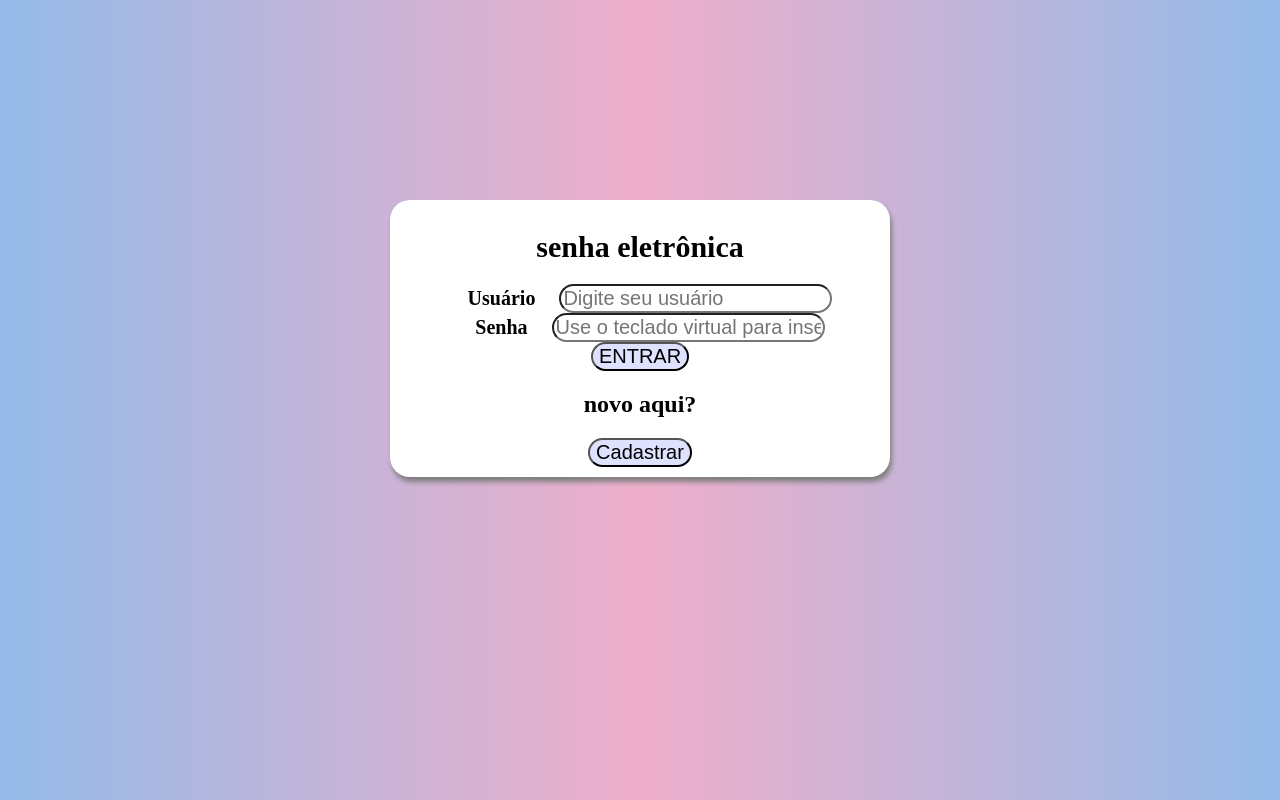
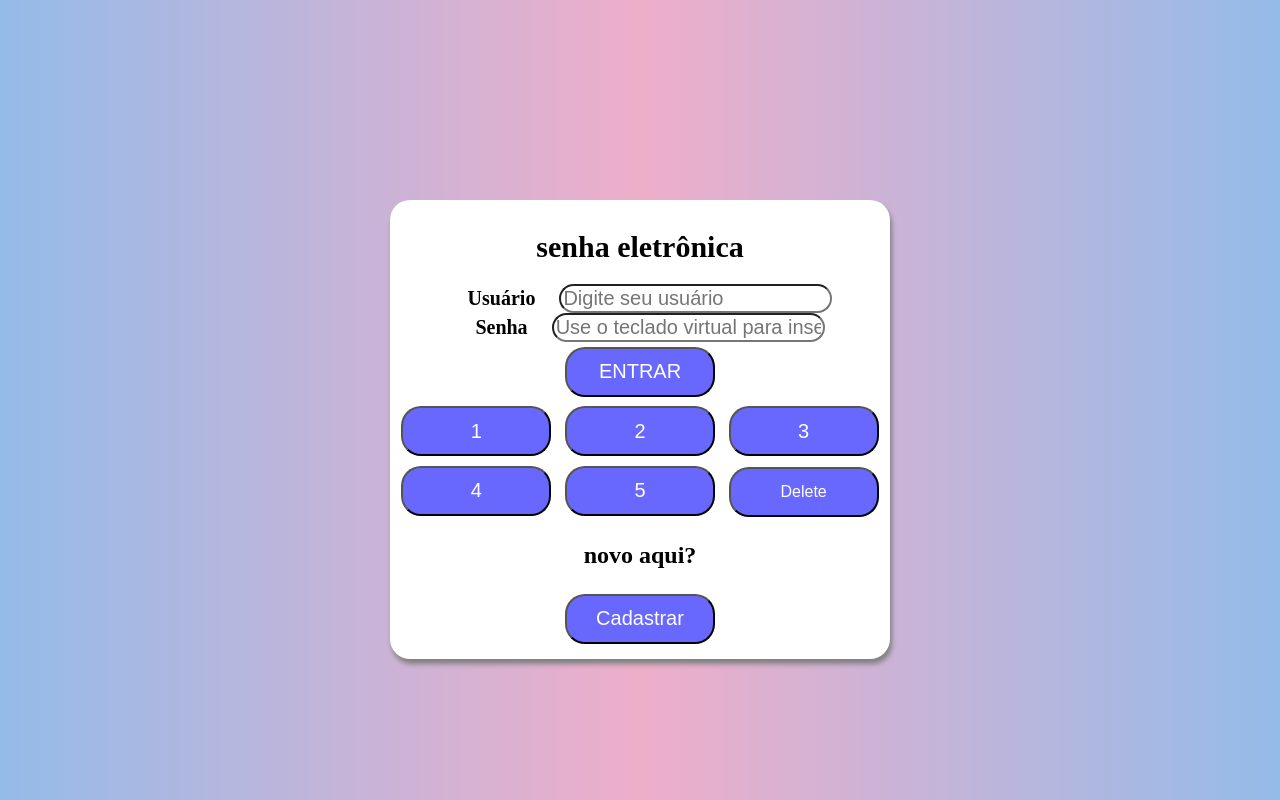
Before and after one commit to Vinicius-da-Cruz-Muller/Virtual-Keyboard, a Flask app: page / in a window 1280 px wide. Run offline with Flask 3, Linux system fonts and the light colour scheme; parts of the project's set-up code (start-up, migrations or seed data) failed here and were passed over.

Commit message:
teclado virtual

```diff
--- /dev/null
+++ b/project/script/app.js
@@ -0,0 +1,22 @@
+const buttons = document.querySelectorAll('.btn');
+// const textarea = document.querySelector('textarea')
+const senhaInput = document.getElementById('senha');
+
+const delete_btn = document.querySelector('.delete');
+let passwordChars = [];
+
+buttons.forEach(btn =>{
+    btn.addEventListener('click', ()=>{
+        passwordChars.push(btn.innerText);
+        senhaInput.value = passwordChars.join('');
+        console.log(passwordChars)
+    });
+});
+
+delete_btn.addEventListener('click', () =>{
+    if (passwordChars.length > 0){
+        passwordChars.pop()
+        senhaInput.value = passwordChars.join('');
+    }
+
+});
--- a/project/static/home.css
+++ b/project/static/home.css
@@ -53,9 +53,30 @@ input:focus{
 button{
     font-size: 20px;
     border-radius: 20px;
-    background-color: #DEE2FF;
+    background-color: rgb(104, 104, 255);
+    display: inline-block;
+    padding: .5rem 1rem;
+    margin: .3rem;
+    color: white;
+    width: 150px;
+    height: 50px;
 }
 
 button:hover{
     background-color: #FEEAFA;
 }
+
+.keyboard{
+    display: flex;
+    flex-direction: column;
+    align-items: center;
+}
+
+.delete{
+    font-size: 1rem;
+    width: 150px;
+}
+
+.textarea {
+    display: none;
+  }
--- a/project/templates/login.html
+++ b/project/templates/login.html
@@ -5,6 +5,7 @@
     <meta name="viewport" content="width=device-width, initial-scale=1.0">
     <title>HOME</title>
     <link rel="stylesheet" href="../static/home.css">
+    <script src="../script/app.js" defer></script>
 </head>
 <body>
     <div id="form">
@@ -17,7 +18,23 @@
                 <label for="senha" id="senha">Senha</label>
                 <input type="password" name="senha" id="senha" required placeholder="Use o teclado virtual para inserir sua senha!"><br>
                 <button type="submit" id="btn_login">ENTRAR</button>
+                <div class = "container">
+                    <div class="keyboard">
+                        <div class="row">
+                            <button class = "btn">1</button>
+                            <button class = "btn">2</button>
+                            <button class = "btn">3</button>
+
+                        </div>
+                        <div class="row">
+                            <button class = "btn">4</button>
+                            <button class = "btn">5</button>
+                            <button class = "delete">Delete</button>
+                        </div>
+                    </div>
+                </div>
             </form>
+
         <div id="cadastro">
             <h2>novo aqui?</h2>
             <form>
```
